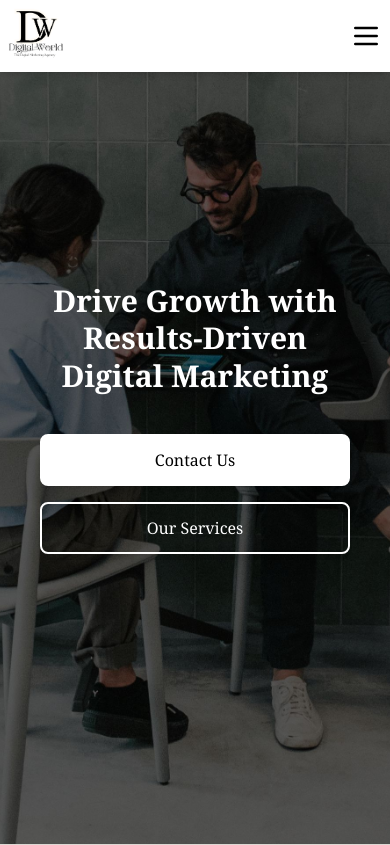
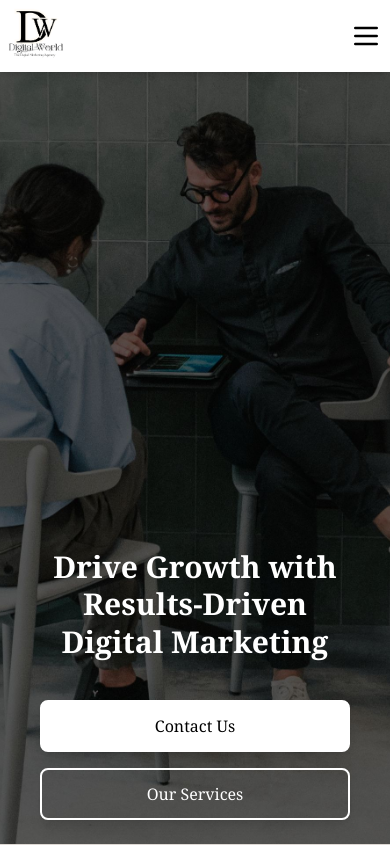
Before and after one commit to abh0007/digitalworldbyt, a React (Vite) app: page / in a window 390 px wide. Shown: the top 845 px of the page. Built offline with nearby package versions, Linux system fonts and the light colour scheme.

Commit message:
home bottom

```diff
--- a/src/components/Footer.jsx
+++ b/src/components/Footer.jsx
@@ -120,7 +120,7 @@ const ContactUs = () => {
           <h3 className="text-xl font-semibold mb-4">Address</h3>
           <p className="text-black">
             123 Digital Street, Hyderabad, India <br />
-            Phone: +91 98765 43210 <br />
+            Phone: +91 8887813257 <br />
             Email: contact@digitalworldbyt.com
           </p>
           <div className="flex space-x-4 mt-4">
--- a/src/pages/Home.jsx
+++ b/src/pages/Home.jsx
@@ -53,10 +53,10 @@ function Home() {
 ></div>
 
 {/* Hero Section */}
-      <div className="relative w-full h-full flex items-center justify-center text-center px-4 sm:px-6 md:px-10">
+<div className="relative w-full h-full flex flex-col lg:flex-row items-center justify-center text-center px-4 sm:px-6 md:px-10">
   {/* Content Section */}
   <motion.div
-        className="relative z-10 max-w-2xl bg-transparent bg-opacity-80 text-white p-6 rounded-lg"
+    className="relative z-10 max-w-2xl bg-transparent bg-opacity-80 text-white p-6 rounded-lg flex flex-col mt-auto lg:mt-0"
     initial={{ opacity: 0, y: -50 }}
     animate={{ opacity: 1, y: 0 }}
     transition={{ duration: 1, ease: "easeOut" }}
@@ -77,7 +77,6 @@ function Home() {
       </AnimatePresence>
     </div>
 
-
     {/* Button and Link */}
     <div className="mt-12 flex flex-col sm:flex-row gap-4 justify-center">
       <Link
@@ -96,6 +95,7 @@ function Home() {
     </div>
   </motion.div>
 </div>
+
     <section  style={{ backgroundColor: "#ddd8d3" }} className="py-10 px-4 sm:px-6 md:px-10">
       <div className="max-w-6xl mx-auto flex flex-col md:flex-row items-center gap-6">
         {/* Left Side - Image */}
@@ -221,19 +221,24 @@ function Home() {
           </div>
         </div>
       </section>
-      <section className="linkedin">
-      <div className="flex flex-col lg:flex-row justify-center gap-20 p-6 bg-white">
+      <section className="linkedin p-4  bg-white">
+      {/* Mobile: Horizontal scroll | Desktop: Stays same */}
+      <div className="flex flex-nowrap lg:flex-row gap-6 overflow-x-auto lg:overflow-visible snap-x snap-mandatory lg:px-40 scrollbar-hide">
         {posts.map((post, index) => (
+          <div
+            key={index}
+            className="flex-shrink-0 w-[85%] sm:w-[80%] md:w-[60%] lg:w-auto snap-center lg:px-20"
+          >
             <iframe
-          key={index}
               src={post}
-          height="1050"
+              height="600"
               width="400"
               frameBorder="0"
               allowFullScreen
-          className=" w-full max-w-xs sm:max-w-sm md:max-w-md lg:max-w-lg h-[500px] justify-center  md:px-20"
+              className="w-full h-[500px] rounded-lg shadow-lg"
               title={`LinkedIn Reel ${index + 1}`}
             ></iframe>
+          </div>
         ))}
       </div>
     </section>
```
Lines whose indentation alone changed are shown as unchanged.
